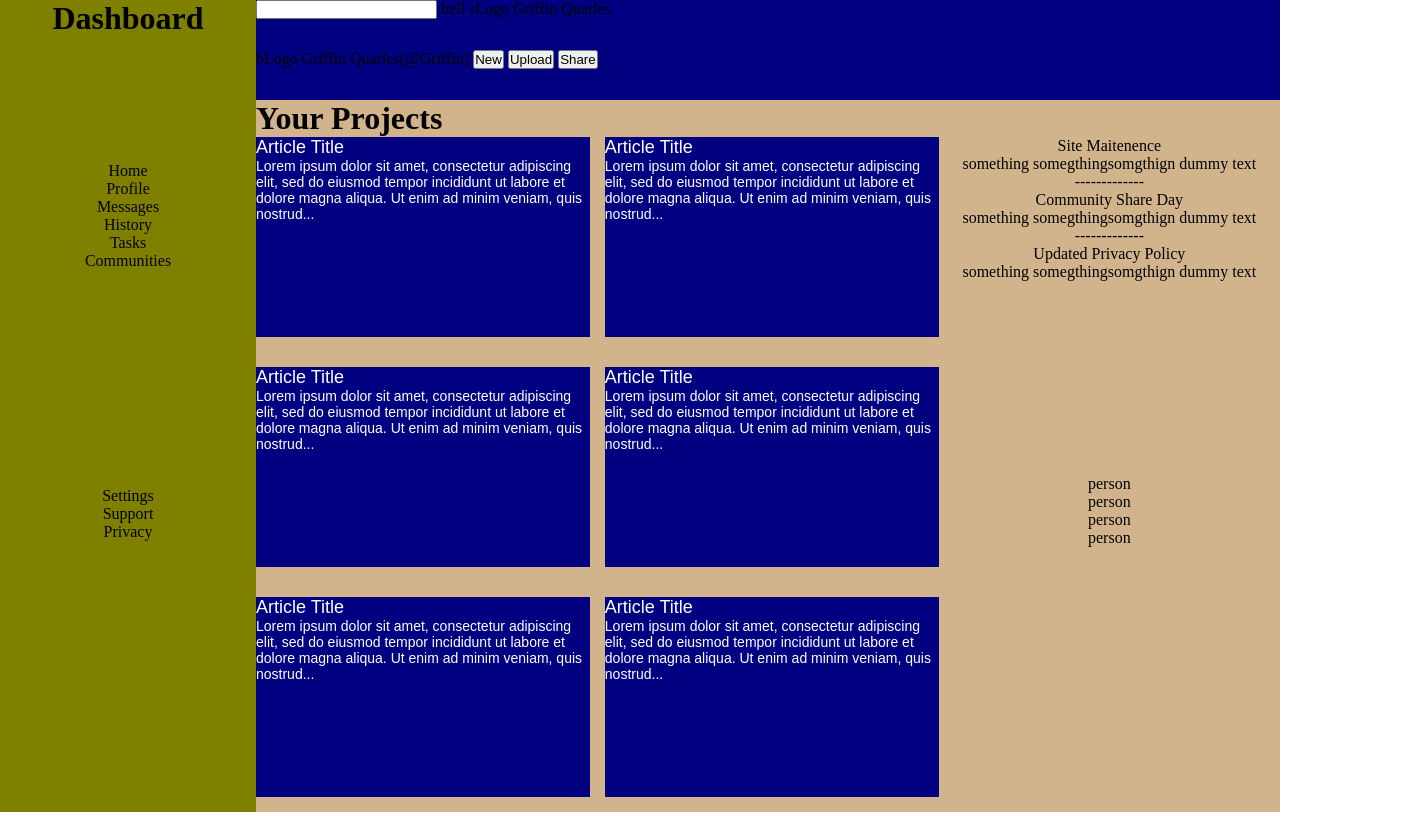
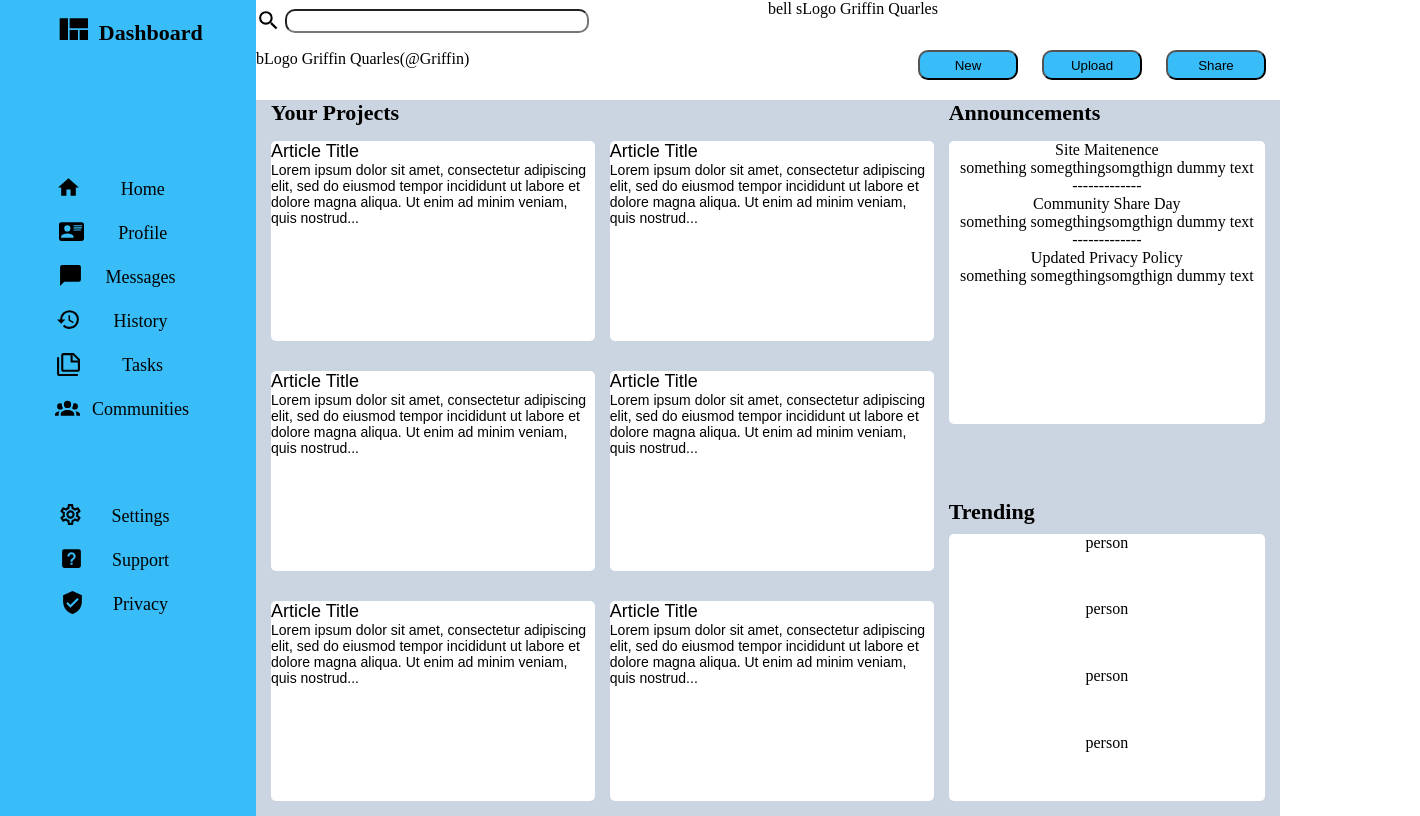
Before and after one commit to gsquarles/Admin_Dashboard, a plain HTML site: page index.html in a window 1280 px wide. Shown: the whole page, 1420 px wide, since content can reach past the window. Drawn offline with Linux system fonts and the light colour scheme.

Commit message:
new update

```diff
--- a/index.html
+++ b/index.html
@@ -8,40 +8,51 @@
 <body>
     <div class="container">
         <div class="sidebar">
-            <h1 class="logo">Dashboard</h1>
+            <h1 class="logo"> <img class= "dashLogo" src="view-quilt.svg" alt="Dash Logo">
+                Dashboard</h1>
             <div class="firstSix">
-                <p>Home</p>
-                <p>Profile</p>
-                <p>Messages</p>
-                <p>History</p>
-                <p>Tasks</p>
-                <p>Communities</p>
+                <p> <img src="home.svg" alt="Home" class="homePic"> Home</p>
+                <p> <img src="card-account-details.svg" alt="Card" class="profilePic"> Profile</p>
+                <p> <img src="message.svg" alt="Message" class="messagePic">Messages</p>
+                <p> <img src="history.svg" alt="History" class="historyPic">History</p>
+                <p> <img src="note-multiple-outline.svg" alt="Tasks" class="taskPic"> Tasks</p>
+                <p> <img src="account-group.svg" alt="Communities" class="comPic">Communities</p>
             </div>
             <div class="lastThree">
-                <p>Settings</p>
-                <p>Support</p>
-                <p>Privacy</p>
+                <p> <img src="cog.svg" alt="Settings">Settings</p>
+                <p> <img src="help-box.svg" alt="Support">Support</p>
+                <p> <img src="shield-check.svg" alt="Privacy">Privacy</p>
             </div>
         </div>
         <div class="rightSide">
             <div class="header">
                 <div class="topHeader">
-                    <label for="search"></label>
+                    <div class="searchInfo">
+                        <img src="magnify.svg" alt="search" class="magnify">
                         <input type="text" name="search" id="search">
+                    </div>
+                    <div class="topInfo">
                         <span>bell</span>
                         <span>sLogo</span>
                         <span>Griffin Quarles</span>
                     </div>
+                </div>
                 <div class="bottomHeader">
+                    <div class="bottomInfo">
                         <span>bLogo</span>
                         <span>Griffin Quarles(@Griffin)</span>
-                    <button type="button">New</button>
-                    <button type="button">Upload</button>
-                    <button type="button">Share</button>
+                    </div>
+                    <div class="buttonGroup">
+                        <button type="button" class="newB">New</button>
+                        <button type="button" class="uploadB">Upload</button>
+                        <button type="button" class="shareB">Share</button>
+                    </div>
+
                 </div>
             </div>
             <div class="bottomSec">
                 <h1>Your Projects</h1>
+                <h1 class="announce">Announcements</h1>
                 <div class="projects">
                     <div class="card">
                         <p class="title">Article Title</p>
@@ -69,6 +80,7 @@
                       </div>
                 </div>
                 <div class="bodyRight">
+
                     <div class="announcements">
                         <p class="aTitle">Site Maitenence</p>
                         <p>something somegthingsomgthign dummy text</p>
@@ -79,6 +91,7 @@
                         <p class="aTitle">Updated Privacy Policy</p>
                         <p>something somegthingsomgthign dummy text</p>
                     </div>
+                    <h1 class="trend">Trending</h1>
                     <div class="trending">
                         <p>person</p>
                         <p>person</p>
--- a/style.css
+++ b/style.css
@@ -9,19 +9,61 @@
 .sidebar{
     display: grid;
     grid-template-rows: .5fr 1fr 1fr;
-    background-color: olive;
+    background-color: #38bdf8;
 }
 .logo{
     grid-row: 1;
     text-align: center;
 }
+.dashLogo{
+    height: 40px;
+    width: 40px;
+    position: relative;
+    top: 10px;
+}
 .firstSix{
     grid-row: 2;
     text-align: center;
 }
+.firstSix p, .lastThree p{
+    padding: 7px;
+    font-size: 18px;
+}
 .lastThree{
     grid-row: 3;
     text-align: center;
+}
+p > img{
+    position: relative;
+    top: 5px;
+    right: 28px;
+    height: 25px;
+    width: 25px;
+
+}
+.profilePic{
+    position: relative;
+    right: 30px;
+}
+.homePic{
+    position: relative;
+    right: 35px;
+}
+.messagePic{
+    position: relative;
+    right: 23px;
+}
+.historyPic{
+    position: relative;
+    right: 33px;
+}
+.taskPic{
+    position: relative;
+    right: 37px;
+}
+.comPic{
+    position: relative;
+    right: 12px;
 }
 .rightSide{
     display: grid;
@@ -29,21 +71,61 @@
 }
 .header{
     display: grid;
-    grid-template-columns: 2fr 1fr;
     grid-template-rows: 50% 50%;
-    background-color: navy;
+    background-color: white;
     height: 100px;
 }
+.topInfo{
+    grid-column: 2/3;
+}
+
 .topHeader{
-    grid-column: 1/-1;
+    display: grid;
+    grid-template-columns: 1fr 1fr;
+}
+.searchInfo{
+    grid-column: 1/2;
+}
+.magnify{
+    position: relative;
+    top: 8px;
+    height: 25px;
+    width: 25px;
+}
+input{
+    width: 300px;
+    height: 20px;
+    border-radius: 10px;
 }
 .bottomHeader{
-    grid-column: 1/-1;
+    display: grid;
+    grid-template-columns: 1fr 1fr;
+    grid-column: 1/2;
+}
+.bottomInfo{
+    grid-column: 1/2;
+    width: 400px;
+}
+.buttonGroup{
+    position: relative;
+    bottom: 10px;
+    left: 140px;
+    grid-column: 2/3;
+}
+button{
+    width: 100px;
+    height: 30px;
+    border-radius: 10px;
+    margin: 10px;
+    background-color: #38bdf8;
+
 }
 .bottomSec{
     display: grid;
     grid-template-columns: 2fr 1fr;
-    background-color: tan;
+    background-color: #cbd5e1;
+    gap: 15px;
+    padding-left: 15px;
 }
 .projects{
     display: grid;
@@ -57,14 +139,15 @@
     text-align: left;
 }
 .projects .card{
-    background-color: navy;
-    color: white;
+    background-color: white;
+    color: black;
     text-align: center;
     height: 200px;
     margin-bottom: 15px;
+    border-radius: 5px;
 }
 .card p{
-    color: white;
+    color: black;
   font-weight: normal;
   font-size: 14px;
 }
@@ -75,13 +158,30 @@
 .bodyRight{
     grid-column: 2/3;
     display: grid;
-    grid-template-rows: 1fr 1fr;
+    grid-template-rows: 1fr 30px 1fr;
+    gap: 40px;
+    margin-right: 15px;
   }
 .announcements{
     grid-row: 1;
     text-align: center;
+    background-color: white;
+    border-radius: 5px;
+
 }
 .trending{
-    grid-row: 2;
+    grid-row: 3;
     text-align: center;
+    background-color: white;
+    margin-bottom: 15px;
+    border-radius: 5px;
+    display: grid;
+    grid-template-rows: 1fr 1fr 1fr 1fr;
 }
+.trend{
+    grid-row: 2/3;
+    margin-top: 35px;
+}
+h1{
+    font-size: 22px;
+}
```
Also changed, not shown: account-group.svg (added), card-account-details.svg (added), cog.svg (added), help-box.svg (added), history.svg (added), home.svg (added), magnify.svg (added), message.svg (added), note-multiple-outline.svg (added), shield-check.svg (added), view-quilt.svg (added). Lines whose indentation alone changed are shown as unchanged.
